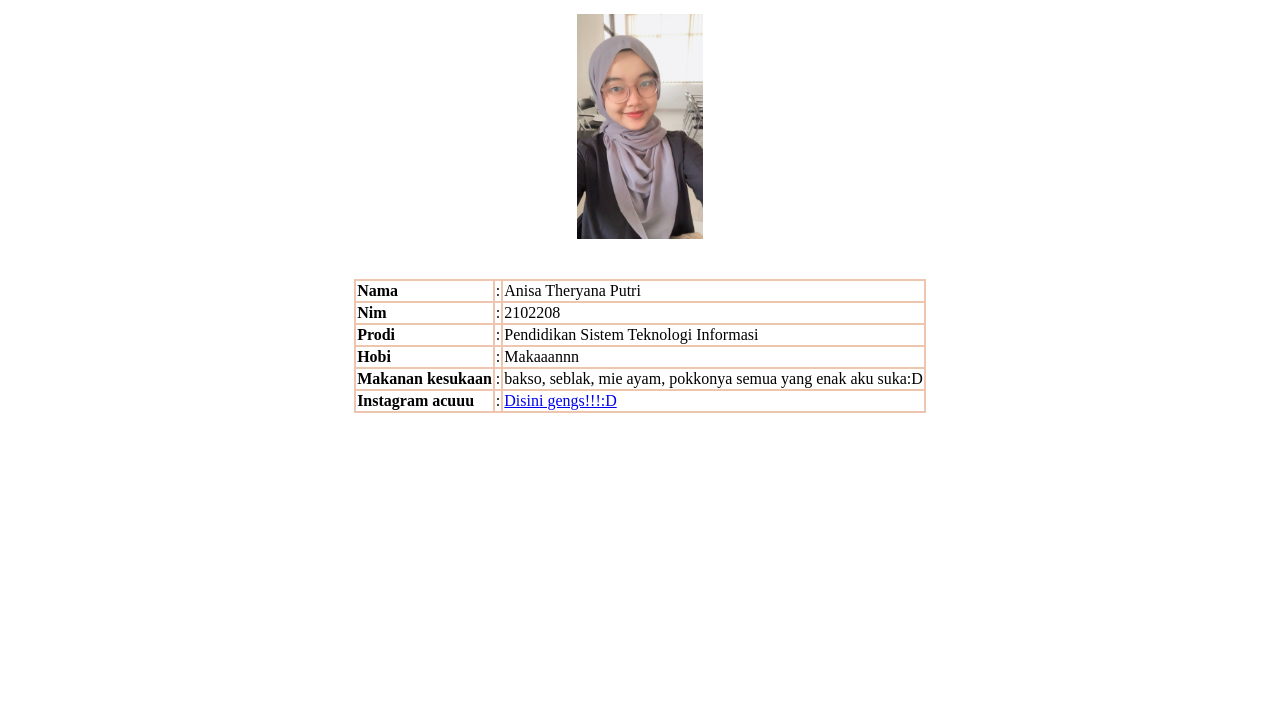
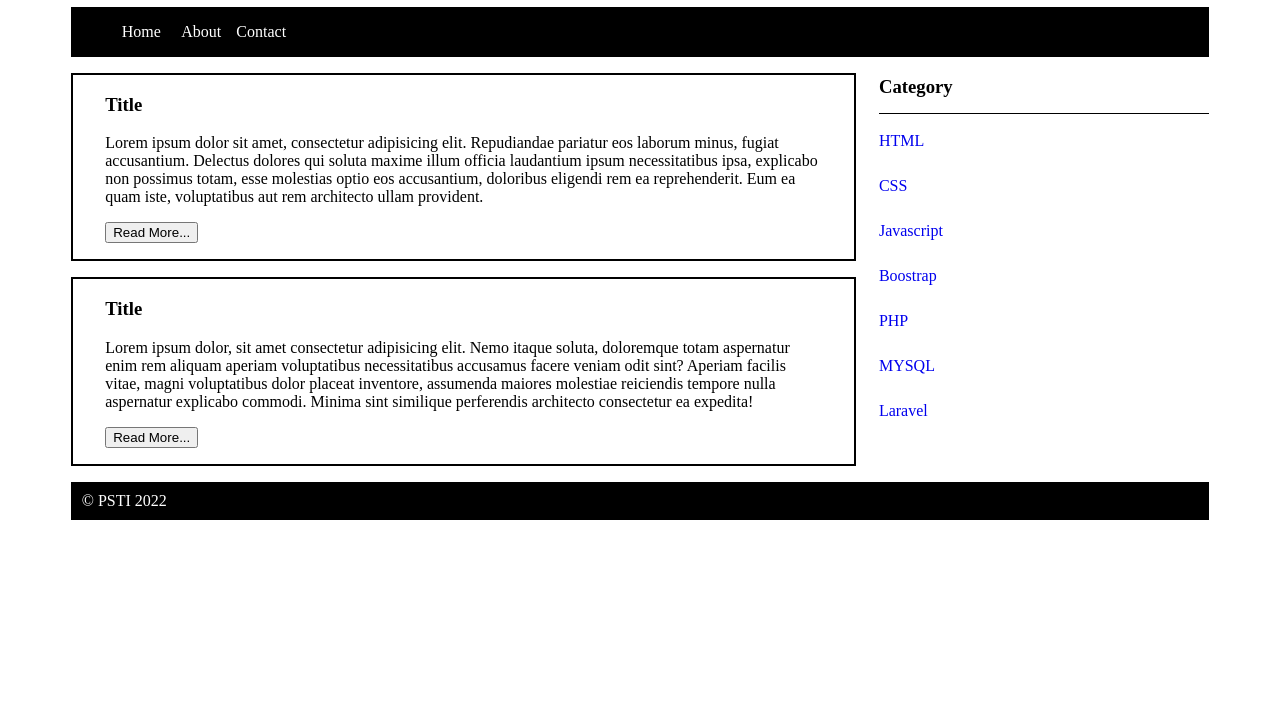
Before and after one commit to thryna/Tugas1, a plain HTML site: page index.html in a window 1280 px wide. Shown: the part 73-800 px from the top of the page. Drawn offline with Linux system fonts and the light colour scheme.

Commit message:
promnet2

```diff
--- /dev/null
+++ b/CSS/style.css
@@ -0,0 +1,91 @@
+header {
+  background-color: black;
+  color: white;
+  padding-left: 4%;
+  margin: 0px auto;
+  width: 86% ;
+}
+
+nav {
+  background-color: black;
+  height: 50px;
+  line-height: 50px;
+  position: relative;
+  color: white;
+  margin: 0px auto;
+  width: 90%;
+  padding: 0 auto;
+}
+
+nav ul {
+  list-style: none;
+}
+
+nav ul li a {
+  text-decoration: none;
+  color: white;
+  width: 60px;
+  float: left;
+  display: block;
+  text-align: center;
+}
+
+#container {
+  width: 90%;
+  margin: auto;
+  min-height: 100px;
+  overflow: hidden;
+  background-color: white;
+  color: black;
+}
+
+.kiri {
+  width: 69%;
+  float: left;
+  margin: auto;
+  background-color: white;
+}
+
+.content {
+  border: 2px solid black;
+  margin-top: 1pc;
+  padding-bottom: 1pc;
+  padding-left: 2pc;
+  padding-right: 2pc;
+}
+
+.kanan {
+  width: 29%;
+  float: right;
+  margin-bottom: ;
+  background-color: white;
+}
+.kanan h3 {
+  padding-bottom: 15px;
+  border-bottom: 1px solid black;
+}
+
+.kanan ul {
+  list-style: none;
+}
+
+.kanan ul li a {
+  text-decoration: none;
+  width: 60px;
+  display: block;
+  margin-bottom: 27px;
+  margin-left: -40px;
+}
+
+footer {
+  background-color: black;
+  color: white;
+  padding-left: 4%;
+  margin: 0px auto;
+  width: 86%;
+}
+
+footer p {
+  margin-left: -50px;
+  padding: 10px;
+}
--- a/index.html
+++ b/index.html
@@ -1,58 +1,62 @@
 <!DOCTYPE html>
 <html lang="en">
 <head>
-    <meta charset="UTF-8">
-    <meta http-equiv="X-UA-Compatible" content="IE=edge">
-    <meta name="viewport" content="width=, initial-scale=1.0">
-    <title>My First Website</title>
+  <meta charset="UTF-8">
+  <meta http-equiv="X-UA-Compatible" content="IE=edge">
+  <meta name="viewport" content="width=device-width, initial-scale=1.0">
+  <title>Document</title>
+  <link rel="stylesheet" href="./CSS/style.css">
 </head>
 <body>
-    <style>
-        table, th, td {
-            border: 2px solid rgb(238, 198, 175);
-            border-collapse: collapse;
-            margin: 0 auto;
-        }
-    </style>
-   <section>
-    <h1> <center> BIODATA ATEP CANTIEQ </center> </h1>
-    <img src="atep cantik.jpeg" style="width: 10%; margin: 40px auto; display: block;">
-    <table style="border: 1px solid; text-align: left; margin: 0px auto;">
-        <tr>
-          <th>Nama</th>
-          <td>:</td>
-          <td>Anisa Theryana Putri</td>
-        </tr>
-        <tr>
-            <th>Nim</th>
-            <td>:</td>
-            <td>2102208</td>
-        </tr>
-        <tr>
-            <th>Prodi</th>
-            <td>:</td>
-            <td>Pendidikan Sistem Teknologi Informasi</td>
-        </tr>
-        <tr>
-            <th>Hobi</th>
-            <td>:</td>
-            <td>Makaaannn</td>
-        </tr>
-        <tr>
-            <th>Makanan kesukaan</th>
-            <td>:</td>
-            <td>bakso, seblak, mie ayam, pokkonya semua yang enak aku suka:D</td>
-        </tr>
-        <tr>
-        <th>Instagram acuuu</th>
-        <td>:</td>
-        <td><a href="https://instagram.com/thryna_a"</a>Disini gengs!!!:D</td>
-        </tr>
-    </table>
-</section>
+  <!-- Header -->
+  <header>
+    <h1>Belajar Membuat Layout dengan HTML dan CSS</h1>
+  </header>
 
-    <footer>
-        <!-- ini blok footer punya atep -->
-    </footer>
+  <nav>
+    <ul>
+    <li><a href="#">Home</a></li>
+    <li><a href="#">About</a></li>
+    <li><a href="#">Contact</a></li>
+    </ul>
+  </nav>
+  <div id="container">
+    <section class="kiri">
+      <div class="content">
+        <h3>Title</h3>
+        <p>
+          Lorem ipsum dolor sit amet, consectetur adipisicing elit. Repudiandae pariatur eos laborum minus, fugiat accusantium. Delectus dolores qui soluta maxime illum officia laudantium ipsum necessitatibus ipsa, explicabo non possimus totam, esse molestias optio eos accusantium, doloribus eligendi rem ea reprehenderit. Eum ea quam iste, voluptatibus aut rem architecto ullam provident.
+        </p>
+        <button>Read More...</button>
+      </div>
+
+      <div class="content">
+        <h3>Title</h3>
+        <p>
+          Lorem ipsum dolor, sit amet consectetur adipisicing elit. Nemo itaque soluta, doloremque totam aspernatur enim rem aliquam aperiam voluptatibus necessitatibus accusamus facere veniam odit sint? Aperiam facilis vitae, magni voluptatibus dolor placeat inventore, assumenda maiores molestiae reiciendis tempore nulla aspernatur explicabo commodi. Minima sint similique perferendis architecto consectetur ea expedita!
+        </p>
+        <button>Read More...</button>
+      </div>
+    </section>
+
+    <section class="kanan">
+      <div class="content2">
+        <h3>Category</h3>
+        <ul>
+            <li><a href="#">HTML</a></li>
+            <li><a href="#">CSS</a></li>
+            <li><a href="#">Javascript</a></li>
+            <li><a href="#">Boostrap</a></li>
+            <li><a href="#">PHP</a></li>
+            <li><a href="#">MYSQL</a></li>
+            <li><a href="#">Laravel</a></li>
+        </ul>
+      </div>
+    </section>
+  </div>
+
+  <footer>
+    <p>&copy PSTI 2022</p>
+  </footer>
 </body>
 </html>
```
Also changed, not shown: arsip/arsip-1/CSS/style.css (added, +11 -0 lines), arsip/arsip-1/index.html (added, +51 -0 lines), arsip/arsip-1/atep cantik.jpeg (added).
